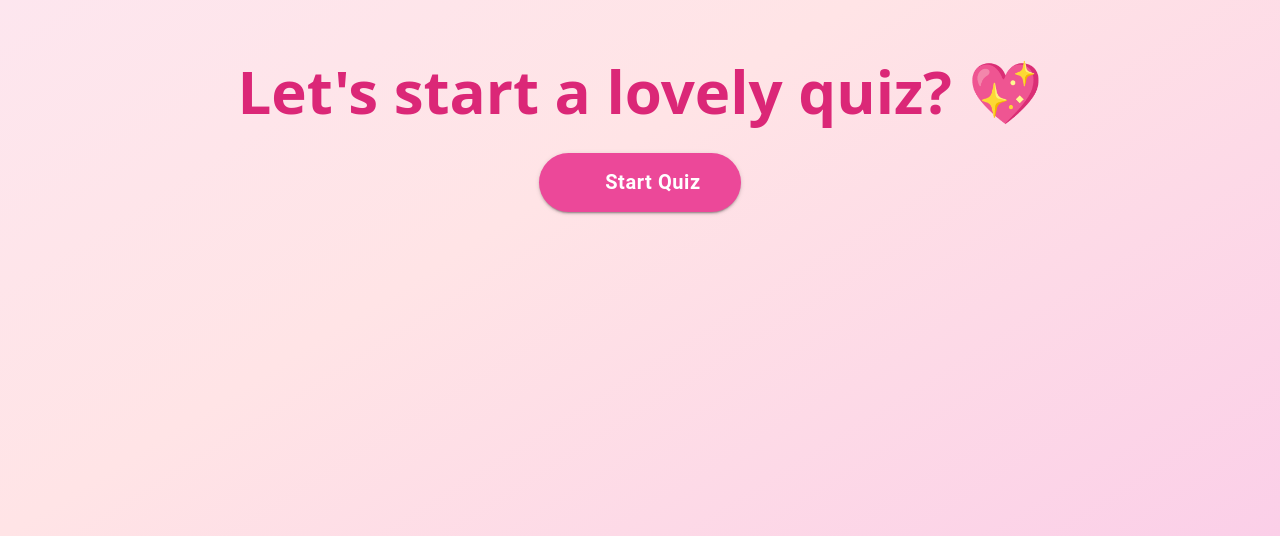
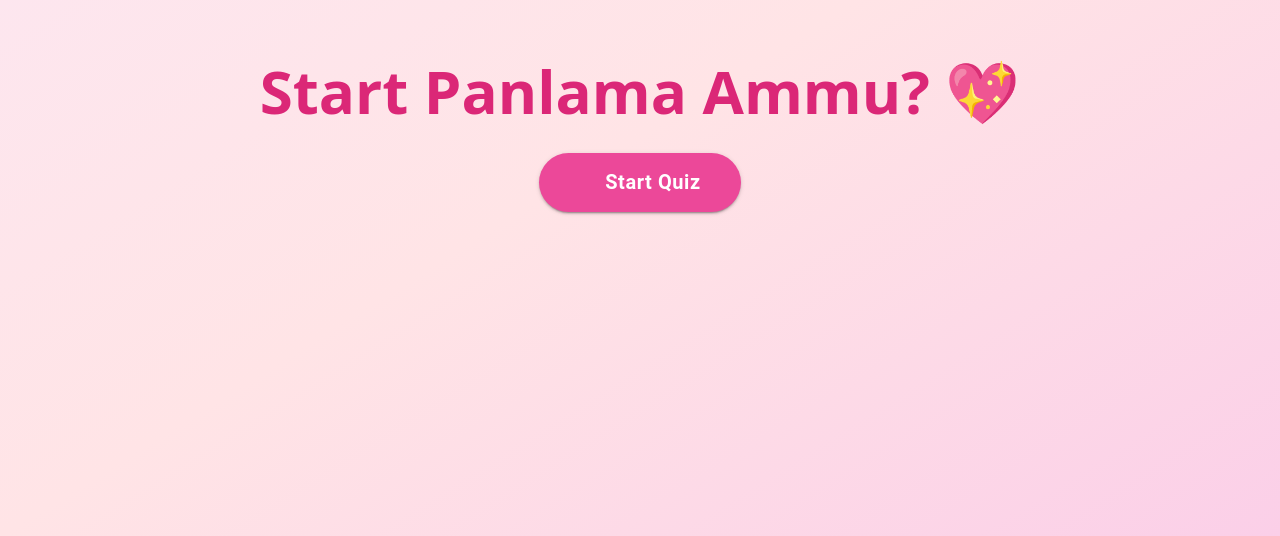
Before and after one commit to deeparishi/2025-bday, a React (Vite) app: page /quiz in a window 1280 px wide. Shown: the part 264-800 px from the top of the page. Built offline with nearby package versions, Linux system fonts and the light colour scheme; some icons are missing.

Commit message:
Update quiz introduction text

```diff
--- a/src/pages/Phase2QuizIntro.tsx
+++ b/src/pages/Phase2QuizIntro.tsx
@@ -8,7 +8,7 @@ export const Phase2QuizIntro = () => {
   return (
     <div className="min-h-screen bg-gradient-to-br from-pink-100 via-rose-100 to-pink-200 flex flex-col items-center justify-center p-4">
       <h1 className="text-4xl md:text-6xl font-bold text-pink-600 mb-8 text-center">
-        Let's start a lovely quiz? 💖
+        Start Panlama Ammu? 💖
       </h1>
       <Button
         variant="contained"
```
